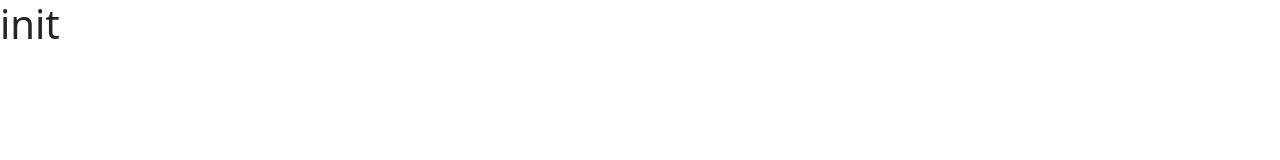
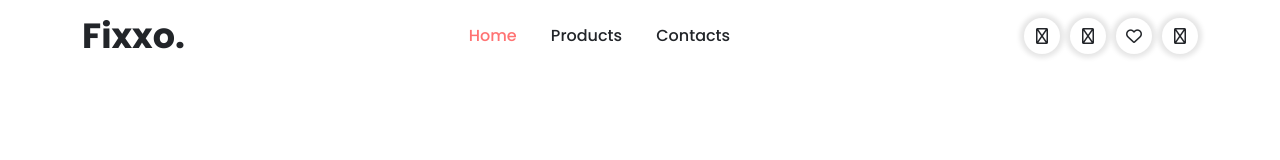
Before and after one commit to WennFr/FixxoTutorial1Remake, a plain HTML site: page index.html in a window 1280 px wide. Drawn offline with nearby package versions, Linux system fonts and the light colour scheme.

Commit message:
remade Fixxo. header

```diff
--- a/css/style.css
+++ b/css/style.css
@@ -0,0 +1,105 @@
+@import url('https://fonts.googleapis.com/css2?family=Poppins:wght@400;500;600;700;900&display=swap');
+
+html,
+body {
+    color: #222529;
+    font-family: 'Poppins', sans-serif;
+    font-weight: 400;
+    font-size: 16px;
+}
+
+
+
+
+/* Horistontell:
+    justify-content: flex-start;
+    justify-content: flex-end;
+    justify-content: center;
+    justify-content: space-between;
+    justify-content: space-around;
+    justify-content: space-evenly;
+
+
+Vertikal:
+    align-items: flex-start;
+    align-items: flex-end;
+    align-items: center;
+    align-items: stretch; */
+
+a{
+    text-decoration: none;
+
+}
+
+    a:hover {
+        text-decoration: underline;
+    }
+
+
+
+
+.link-circle{
+    background-color: #ffffff;
+    color: #222529;
+    width: 36px;
+    height: 36px;
+    display: flex;
+    justify-content: center;
+    align-items: center;
+    border-radius: 50%;
+    box-shadow: 0 0 5px 4px rgba(0, 0, 0, 0.1);
+
+}
+
+.link-circle:hover{
+    background-color: #222529;
+    color: #ffffff;
+    text-decoration: none;
+
+}
+
+
+#header{
+    padding-top: 10px;
+    padding-bottom: 10px;
+}
+
+    #header .container {
+        display: flex;
+        justify-content: space-between;
+        align-items: center;
+    }
+
+        #header .container .logo{
+            font-size: 35px;
+            font-weight: 700;
+
+        }
+
+         #header .container .menu{
+            font-weight: 500;
+             /* display: flex;
+             justify-content: center; */
+
+        }
+
+
+            #header .container .menu a {
+                color: #222529;
+                margin: 0 15px;
+            }
+
+            #header .container .menu a:hover,
+            #header .container .menu .active {
+                color: #FF7373;
+            }
+
+        #header .container .menu-icons{
+            display: flex;
+
+        }
+
+            #header .container .menu-icons .link-circle{
+
+                margin-left: 10px;
+             }
--- a/index.html
+++ b/index.html
@@ -1,5 +1,6 @@
 <!DOCTYPE html>
 <html lang="sv-se">
+
 <head>
     <meta charset="UTF-8">
     <meta name="description" content="">
@@ -7,14 +8,37 @@
     <meta name="author" content="EPN Sverige AB">
     <meta name="viewport" content="width=device-width, initial-scale=1.0">
     <script src="https://kit.fontawesome.com/41c8b474e2.js" crossorigin="anonymous"></script>
-   <link href="https://cdn.jsdelivr.net/npm/bootstrap@5.3.0-alpha1/dist/css/bootstrap.min.css" rel="stylesheet" integrity="sha384-GLhlTQ8iRABdZLl6O3oVMWSktQOp6b7In1Zl3/Jr59b6EGGoI1aFkw7cmDA6j6gD" crossorigin="anonymous">
+    <link href="https://cdn.jsdelivr.net/npm/bootstrap@5.3.0-alpha1/dist/css/bootstrap.min.css" rel="stylesheet"
+        integrity="sha384-GLhlTQ8iRABdZLl6O3oVMWSktQOp6b7In1Zl3/Jr59b6EGGoI1aFkw7cmDA6j6gD" crossorigin="anonymous">
     <link rel="stylesheet" href="css/style.css">
     <title>Template</title>
 </head>
+
 <body>
-    <h1>init</h1>
+    <header id="header">
+        <div class="container">
+            <div class="logo">Fixxo.</div>
+            <div class="menu">
+                <a class="active" href="index.html">Home</a>
+                <a href="#">Products</a>
+                <a href="#">Contacts</a>
+            </div>
+            <div class="menu-icons">
+                <a class="link-circle" href="#"><i class="fa-regular fa-magnifying-glass"></i></a>
+                <a class="link-circle" href="#"><i class="fa-regular fa-code-compare"></i></a>
+                <a class="link-circle" href="#"><i class="fa-regular fa-heart"></i></a>
+                <a class="link-circle" href="#"><i class="fa-regular fa-bag-shopping"></i></a>
+            </div>
+        </div>
+    </header>
 
-   <script src="https://cdn.jsdelivr.net/npm/bootstrap@5.3.0-alpha1/dist/js/bootstrap.bundle.min.js" integrity="sha384-w76AqPfDkMBDXo30jS1Sgez6pr3x5MlQ1ZAGC+nuZB+EYdgRZgiwxhTBTkF7CXvN" crossorigin="anonymous"></script>
+
+
+
+    <script src="https://cdn.jsdelivr.net/npm/bootstrap@5.3.0-alpha1/dist/js/bootstrap.bundle.min.js"
+        integrity="sha384-w76AqPfDkMBDXo30jS1Sgez6pr3x5MlQ1ZAGC+nuZB+EYdgRZgiwxhTBTkF7CXvN"
+        crossorigin="anonymous"></script>
     <script src="js/script.js"></script>
 </body>
+
 </html>
```
Lines whose indentation alone changed are shown as unchanged.
